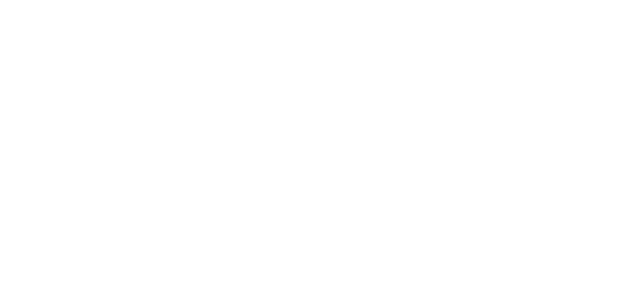
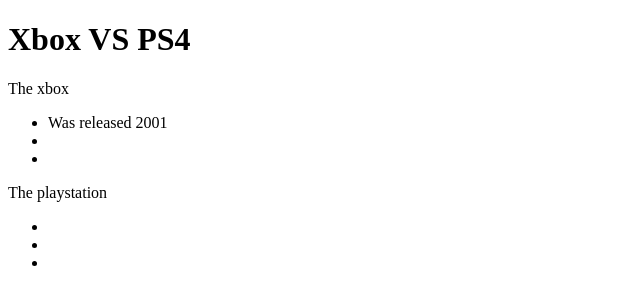
Before and after one commit to AlecHaroutonian/Project-1-Alec, a plain HTML site: page index.html in a window 1280 px wide. Shown: the whole page, without its empty margins (0-640 px from the left). Drawn offline with Linux system fonts and the light colour scheme.

Commit message:
xbox playstation

```diff
--- a/index.html
+++ b/index.html
@@ -4,6 +4,18 @@
 <meta charset="utf-8">
 </head>
 <body>
-<!-- page content -->
+<h1>Xbox VS PS4</h1>
+<p>The xbox</p>
+<ul>
+<li>Was released 2001</li>
+<li></li>
+<li></li>
+</ul>
+<p>The playstation</p>
+<ul>
+<li></li>
+<li></li>
+<li> </li>
+</ul>
 </body>
 </html>
```
